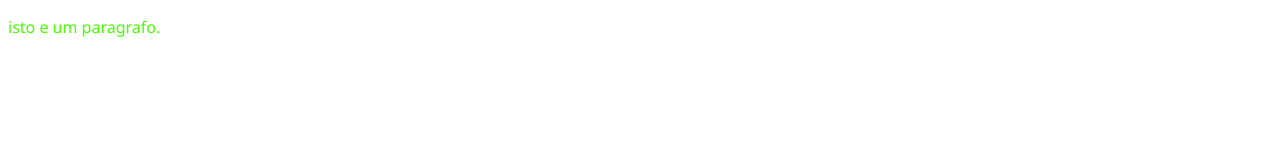
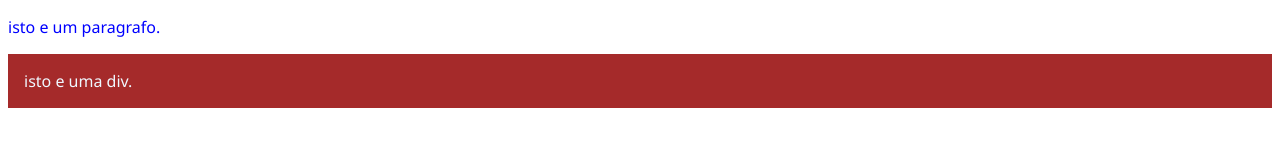
Before and after one commit to kauabitz/pucmgbr-diw-4963101-exemplo-01, a plain HTML site: page index.html in a window 1280 px wide. Drawn offline with Linux system fonts and the light colour scheme.

Commit message:
criação de arquivo html

```diff
--- a/index.html
+++ b/index.html
@@ -5,14 +5,29 @@
     <title>exemplo 01</title>
     <meta charset="UTF-8">
     <link rel="stylesheet" href="estilo.css">
+    <style>
+        p{
+
+        }
+        div#primeiradiv{
+
+            color: aliceblue;
+            background-color: brown;
+            padding: 1rem;
+        }
+    </style>
 
 
 </head>
 
 <body>
-<p>
+<p style="color: blue;">
     isto e um paragrafo.
 </p>
+
+<div id="primeiradiv">
+    isto e uma div.
+</div>
 </body>
 
 </html>
```
